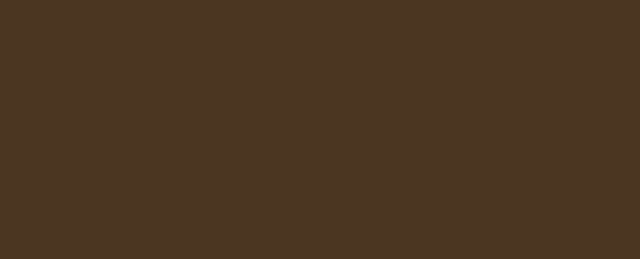
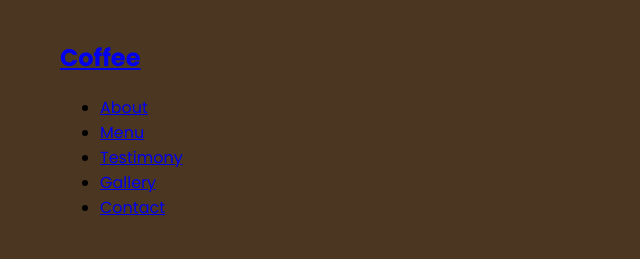
Before and after one commit to AngeRamila/Learning_JS_Nanko, a plain HTML site: page Learning_JS_Projects/Day_1/index.html in a window 1280 px wide. Shown: the whole page, without its empty margins (0-640 px from the left). Drawn offline with Linux system fonts and the light colour scheme.

Commit message:
Create nav-bar

```diff
--- a/Learning_JS_Projects/Day_1/index.html
+++ b/Learning_JS_Projects/Day_1/index.html
@@ -7,3 +7,26 @@
     <link rel="stylesheet" href="style.css">
     <title>Landing Page</title>
 </head>
+<body>
+    <header>
+        <nav class="nav-bar">
+            <a href="#" class="nav-logo"><h1>Coffee</h1></a>
+            <ul class="nav-menu">
+                <li class="nav-item">
+                    <a href="#" class="nav-link">About</a>
+                </li>
+                <li class="nav-item">
+                    <a href="#" class="nav-link">Menu</a>
+                    <li class="nav-item">
+                    <a href="#" class="nav-link">Testimony</a>
+                    <li class="nav-item">
+                    <a href="#" class="nav-link">Gallery</a>
+                    <li class="nav-item">
+                    <a href="#" class="nav-link">Contact</a>
+                </li>
+                </li>
+                </li>
+                </li>
+            </ul>
+        </nav>
+    </header>
```
